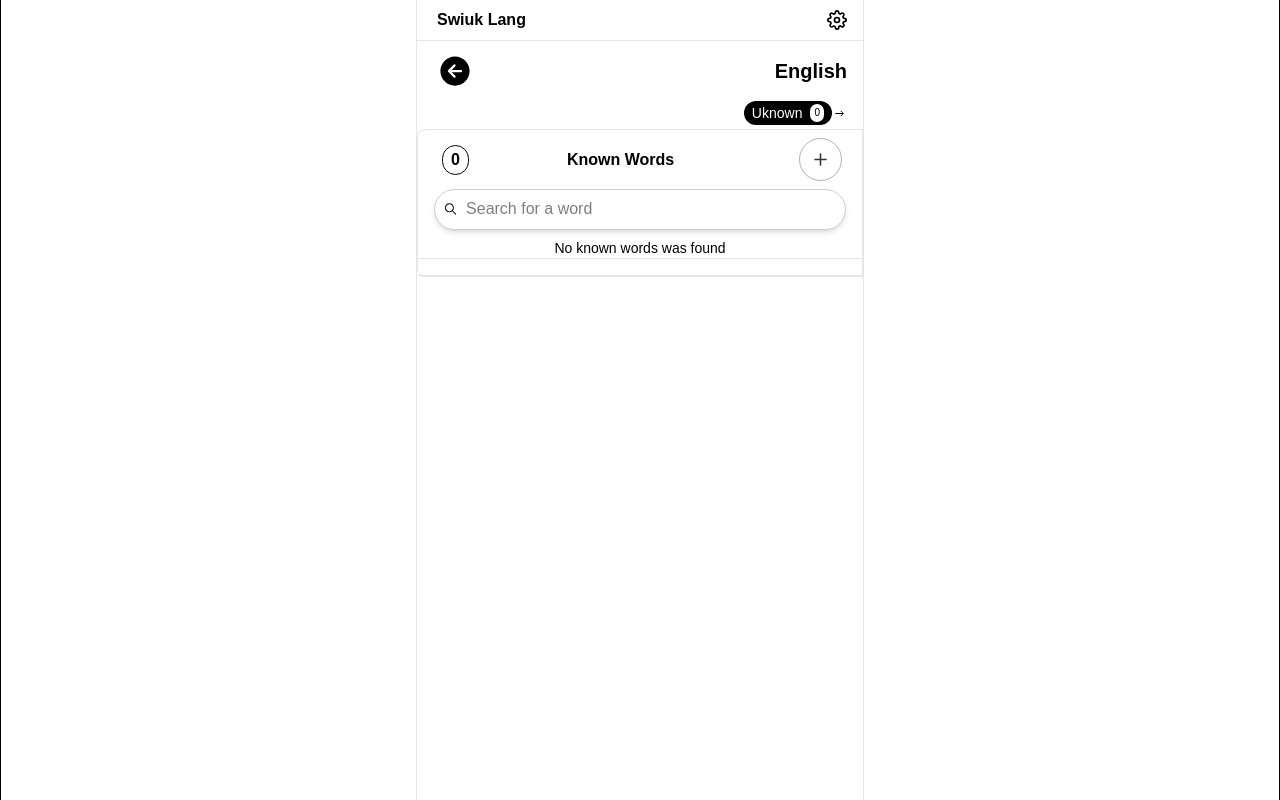
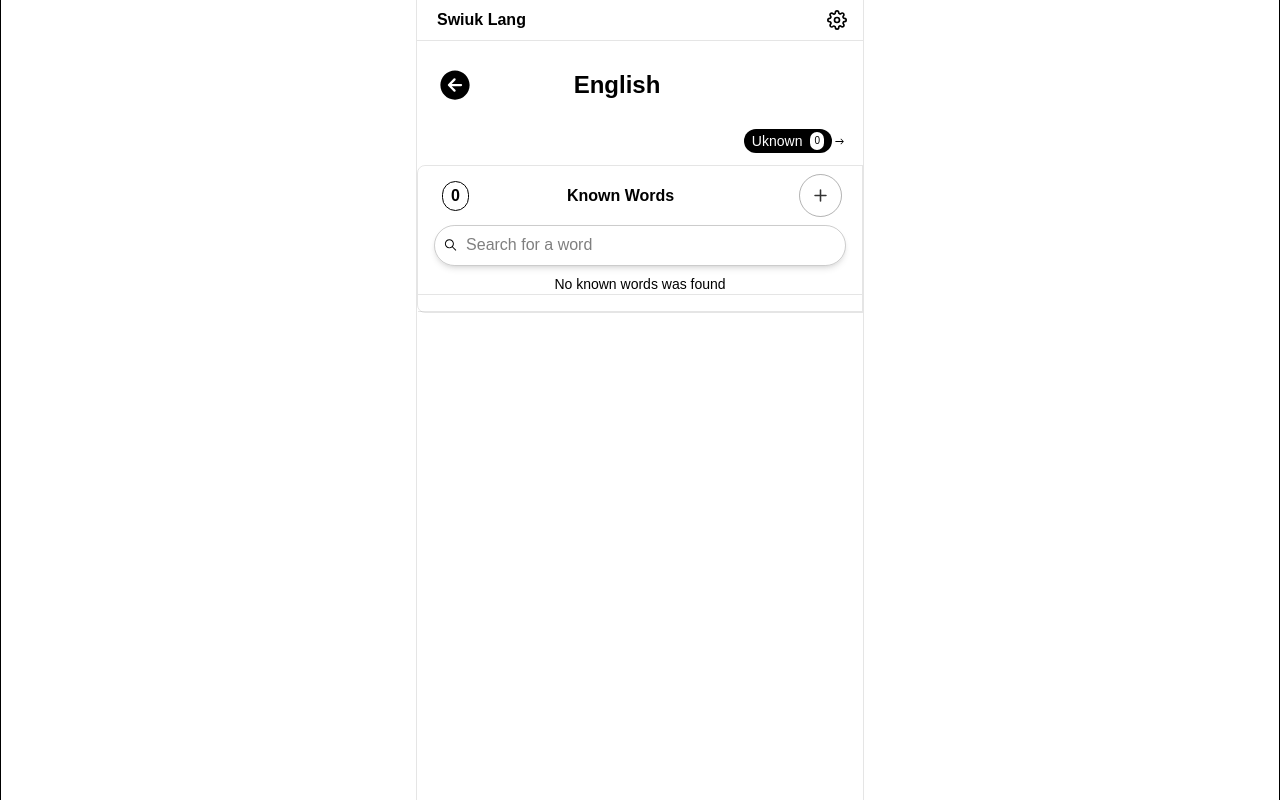
Before and after one commit to debora-maciel/swiuk-lang, a Next.js app: page /words/english/list in a window 1280 px wide. Built offline with nearby package versions, Linux system fonts and the light colour scheme.

Commit message:
upping correction theme

```diff
--- a/src/app/words/english/list/page.tsx
+++ b/src/app/words/english/list/page.tsx
@@ -1,18 +1,16 @@
 "use client";
-import Link from "next/link";
+
 import { useState, useEffect } from "react";
-import { IoIosAdd } from "react-icons/io";
-import { IoArrowBackCircle } from "react-icons/io5";
-import { IoIosSearch } from "react-icons/io";
-import { IoIosRemove } from "react-icons/io";
 import { IoIosArrowRoundForward } from "react-icons/io";
-import NewWord from "../../components/NewWord";
 import ListWordTable from "../../components/ListWord";
+import HeaderBack from "@/app/core/components/HeaderBack";
+import { useTheme } from "@/app/core/theme/ThemeContext";
 
 export default function ListWords() {
     const [knownWords, setKnownWords] = useState<string[]>([]);
     const [unknownWords, setUnknownWords] = useState<string[]>([]);
     const [searchUnknown, setSearchUnknown] = useState('');
+    const { colors } = useTheme();
     const [searchKnown, setSearchKnown] = useState('');
     const [viewKnown, setViewKnown] = useState(true);
 
@@ -38,7 +36,6 @@ export default function ListWords() {
         onLoad();
     }
 
-
     function onAddKnownWord(word: string) {
         let known = JSON.parse(localStorage.getItem("knownWords") || "[]");
         if (!Array.isArray(known)) known = [];
@@ -49,30 +46,20 @@ export default function ListWords() {
         onLoad();
     }
 
-    function onAddNewWord(word: string) {
-
-    }
-
     return (
         <div className="w-full py-2 flex flex-col">
-            <div className="pl-5 text-xl pt-1 montserrat-black w-full text-left flex items-center justify-between px-4 mb-3">
-                <Link href={'/words/english'} className="text-black text-4xl">
-                    <IoArrowBackCircle />
-                </Link>
-                <div>
-                    English
-                </div>
-            </div>
+            <HeaderBack link="/words/english" title="English" />
             <div className="contents w-4/6">
-                <div onClick={() => setViewKnown(!viewKnown)} className="flex items-center pb-1 justify-end px-4 text-sm">
-                    <span className="bg-black flex items-center rounded-full text-white px-2 py-[2px] text-sm">
+                <div onClick={() => setViewKnown(!viewKnown)} className="flex items-center pb-1 justify-end px-4 text-sm mb-2">
+                    <span className={`${colors.textReverse} ${colors.backgroundReverse} flex items-center rounded-full px-2 py-[2px] text-sm`}>
                         {viewKnown ? 'Uknown' : 'Known'}
-                        <span className="bg-white rounded-full text-black px-1 py-[2px] text-[10px] ml-2">
+                        <span className={`${colors.text} ${colors.background} rounded-full text-black px-1 py-[2px] text-[10px] ml-2`}>
                             {viewKnown ? unknownWords.length : knownWords.length}
                         </span>
                     </span>
-
-                    <IoIosArrowRoundForward size={15} />
+                    <div className={`${colors.text} `}>
+                        <IoIosArrowRoundForward size={15} />
+                    </div>
                 </div>
                 {
                     viewKnown ? (
```
